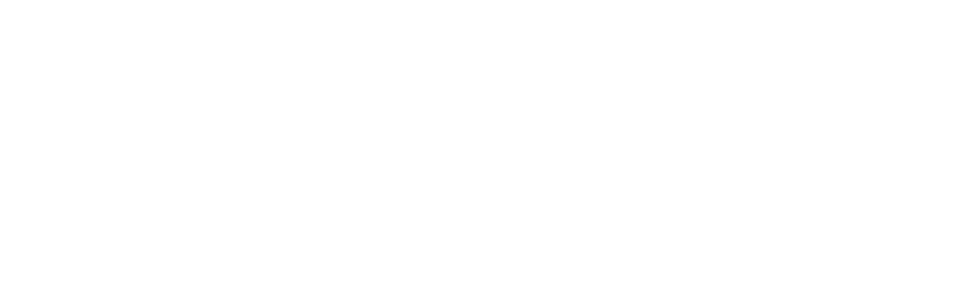
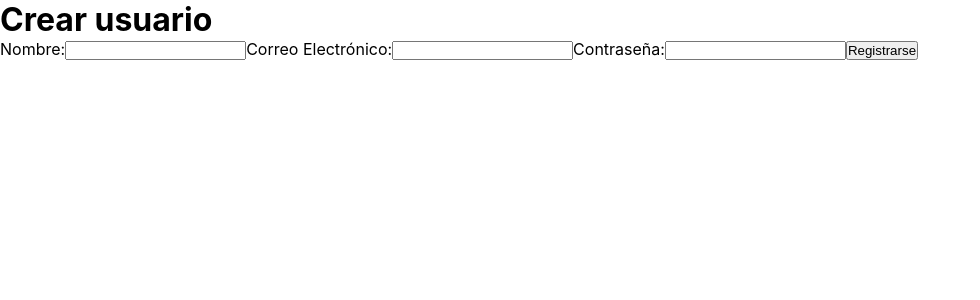
Before and after one commit to IAN63k/intagram-clone, a React (Create React App) app: page /crear in a window 1280 px wide. Before the commit this address had no page. Shown: the top 300 px of the page, without its empty margins (0-980 px from the left). Built offline with nearby package versions, Linux system fonts and the light colour scheme.

Commit message:
Verificacion, registro y login

```diff
--- a/package.json
+++ b/package.json
@@ -6,6 +6,7 @@
     "@testing-library/jest-dom": "^5.17.0",
     "@testing-library/react": "^13.4.0",
     "@testing-library/user-event": "^13.5.0",
+    "axios": "^1.7.5",
     "react": "^18.3.1",
     "react-dom": "^18.3.1",
     "react-router-dom": "^6.26.1",
--- /dev/null
+++ b/src/components/Crear.js
@@ -0,0 +1,72 @@
+import React, { useState } from 'react';
+import { useNavigate } from 'react-router-dom';
+import axios from 'axios'; // Importa axios
+
+function Crear() {
+  const [nombre, setNombre] = useState('');
+  const [email, setEmail] = useState('');
+  const [contraseña, setPassword] = useState('');
+  const [error, setError] = useState(null); // Estado para manejar errores
+  const navigate = useNavigate();
+
+  const Eventos = async (e) => {
+    e.preventDefault();
+
+    try {
+      // Enviar datos al backend usando axios
+      await axios.post('http://localhost:3004/registros', {
+        nombre,
+        email,
+        password: contraseña
+      });
+
+      // Limpiar los campos del formulario
+      setNombre('');
+      setEmail('');
+      setPassword('');
+
+      // Redirigir al login
+      navigate('/login');
+    } catch (err) {
+      // Manejar errores
+      setError('No se pudo registrar el usuario. Inténtalo de nuevo.');
+      console.error('Error al enviar los datos:', err);
+    }
+  };
+
+  return (
+    <div className="crear-container">
+      <form onSubmit={Eventos} className="crear-form">
+        <h1>Crear usuario</h1>
+        {error && <div className="error-message">{error}</div>}
+        <label htmlFor="nombre">Nombre:</label>
+        <input
+          type="text"
+          id="nombre"
+          value={nombre}
+          onChange={(e) => setNombre(e.target.value)}
+          className="input-field"
+        />
+        <label htmlFor="email">Correo Electrónico:</label>
+        <input
+          type="email"
+          id="email"
+          value={email}
+          onChange={(e) => setEmail(e.target.value)}
+          className="input-field"
+        />
+        <label htmlFor="password">Contraseña:</label>
+        <input
+          type="password"
+          id="password"
+          value={contraseña}
+          onChange={(e) => setPassword(e.target.value)}
+          className="input-field"
+        />
+        <button type="submit" className="submit-button">Registrarse</button>
+      </form>
+    </div>
+  );
+}
+
+export default Crear;
--- /dev/null
+++ b/src/components/Login.js
@@ -0,0 +1,51 @@
+import React, { useState } from 'react';
+import { useNavigate } from 'react-router-dom';
+import axios from 'axios';
+
+function Login() {
+  const [email, setEmail] = useState('');
+  const [password, setPassword] = useState('');
+  const [error, setError] = useState('');
+  const navigate = useNavigate();
+
+  const evento = async (e) => {
+    e.preventDefault();
+    try {
+      const response = await axios.get('http://localhost:3004/registros');
+      console.log('Datos recibidos:', response.data); // Verifica los datos
+
+      // La respuesta es directamente un array de usuarios
+      const usuarios = response.data;
+      const usuario = usuarios.find(u => u.email === email && u.password === password);
+
+      // Limpiar los campos del formulario
+      setEmail('');
+      setPassword('');
+
+      if (usuario) {
+        navigate('/inicio');
+      } else {
+        setError('Credenciales incorrectas.');
+      }
+    } catch (error) {
+      console.error('Error al obtener los registros:', error);
+      setError('Error al conectar con el servidor.');
+    }
+  };
+
+  return (
+    <div className="login-container">
+      <form onSubmit={evento} className="login-form">
+        <h1>Inicio de Sesión</h1>
+        <label htmlFor="email">Correo Electrónico:</label>
+        <input type="email" id="email" value={email} onChange={(e) => setEmail(e.target.value)} className="input-field" />
+        <label htmlFor="password">Contraseña:</label>
+        <input type="password" id="password" value={password} onChange={(e) => setPassword(e.target.value)} className="input-field" />
+        <button type="submit" className="submit-button">Iniciar Sesión</button>
+        {error && <p className="error-message">{error}</p>}
+      </form>
+    </div>
+  );
+}
+
+export default Login;
--- /dev/null
+++ b/src/components/Registro.js
@@ -0,0 +1,37 @@
+import React, { useState } from 'react';
+import { useNavigate } from 'react-router-dom';
+
+function Registro({ setCelular }) {
+  const [telefono, setTelefono] = useState('');
+  const navigate = useNavigate();
+
+  const evento= (e) => {
+    e.preventDefault();
+    setCelular(telefono);
+    navigate('/verificar');
+  };
+
+  const handleLoginRedirect = () => {
+    navigate('/login');
+  };
+
+  return (
+    <div className="registro-container">
+    <div className="form-container">
+      <h1>Sign in</h1>
+      <p>Login or create an account with your phone number to start ordering</p>
+      <form onSubmit={evento}>
+        <label htmlFor="telefono">Ingrese su número celular:</label>
+        <div className="input-group">
+          <input type="text" id="telefono" value={telefono} onChange={(e) => setTelefono(e.target.value)} className="input-field"/>
+        </div>
+        <button type="submit" className="submit-button">Enviar</button>
+      </form>
+      <button onClick={handleLoginRedirect} className="login-redirect-button">Si ya tiene cuenta, presione aquí</button>
+    </div>
+  </div>
+
+  );
+}
+
+export default Registro;
--- /dev/null
+++ b/src/components/Verificar.js
@@ -0,0 +1,57 @@
+import React, { useState } from 'react';
+import { useNavigate } from 'react-router-dom';
+import codigos from '../data/codigos.json';
+
+function Verificar({ Celular }) {
+  const [codigo, setCodigo] = useState('');
+  const [error, setError] = useState('');
+  const navigate = useNavigate();
+
+  const eventos = (e) => {
+    e.preventDefault();
+
+    console.log('Celular ingresado:', Celular);
+    console.log('Código ingresado:', codigo);
+
+    // Formato correcto para el celular
+    const usuario = codigos.find(usuario => usuario.Celular.trim() === Celular.trim());
+
+    if (usuario && usuario.verificacion === codigo) {
+      console.log('Código correcto');
+      navigate('/crear');
+    } else {
+      console.log('Código incorrecto');
+      setError('Validar nuevamente código.');
+    }
+  };
+
+  const handleKeyPress = (e) => {
+    // Permitir solo números y el signo de adición
+    if (!/[0-9]/.test(e.key)) {
+      e.preventDefault();
+    }
+  };
+
+  return (
+    <div className="verificacion-container">
+      <form onSubmit={eventos} className="verificacion-form">
+        <h1>Verificación</h1>
+        <label htmlFor="verificacion">Código de Verificación:</label>
+        <input
+          type="text"
+          id="verificacion"
+          value={codigo}
+          onChange={(e) => setCodigo(e.target.value)}
+          onKeyPress={handleKeyPress}
+          maxLength="4"
+          inputMode="numeric"  // Muestra el teclado numérico en dispositivos móviles
+          className="input-field"
+        />
+        <button type="submit" className="submit-button1">Verificar</button>
+        {error && <p className="error-message">{error}</p>}
+      </form>
+    </div>
+  );
+}
+
+export default Verificar;
--- /dev/null
+++ b/src/data/codigos.json
@@ -0,0 +1,10 @@
+[
+    {
+      "Celular": "3152151586",
+      "verificacion": "1234"
+    },
+    {
+      "Celular": "3182536930",
+      "verificacion": "6543"
+    }
+  ]
--- a/src/router/AppRouter.js
+++ b/src/router/AppRouter.js
@@ -1,16 +1,24 @@
-import React from 'react'
-import { BrowserRouter, Route, Routes } from 'react-router-dom'
+import React, { useState } from 'react';
+import { BrowserRouter, Route, Routes, Navigate } from 'react-router-dom';
+import Registro from '../components/Registro.js';
+import Verificar from '../components/Verificar.js';
+import Crear from '../components/Crear.js';
+import Login from '../components/Login.js';
 
 function AppRouter() {
+    const [Celular, setCelular] = useState('');
+
     return (
-
         <BrowserRouter>
             <Routes>
-                {/* <Route path="/" component={Carrousel} /> */}
+                <Route path="/" element={<Navigate to="/registro" />} />
+                <Route path="/registro" element={<Registro setCelular={setCelular} />} />
+                <Route path="/verificar" element={<Verificar Celular={Celular} />} />
+                <Route path="/crear" element={<Crear />} />
+                <Route path="/login" element={<Login />} />
             </Routes>
         </BrowserRouter>
-
-    )
+    );
 }
 
-export default AppRouter
+export default AppRouter;
```
Also changed, not shown: src/data/registro.json (added, +10 -0 lines), 1 other file (tests, documents, lock files or other folders).
